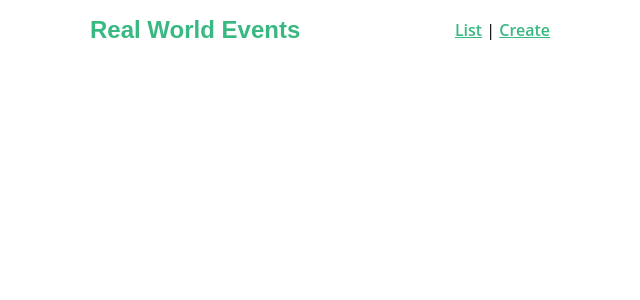
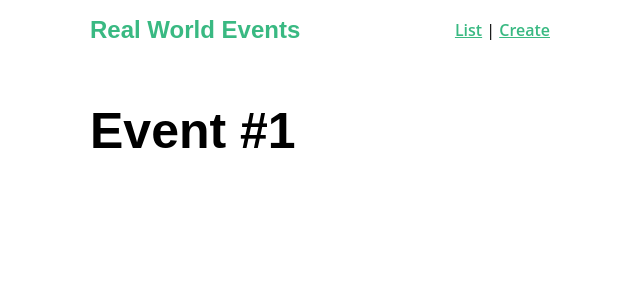
Before and after one commit to Esurnir/real-world-nuxt, a Nuxt app: page /event/1 in a window 1280 px wide. Shown: the top 300 px of the page, without its empty margins (320-960 px from the left). Built offline with nearby package versions, Linux system fonts and the light colour scheme.

Commit message:
adding event/id route to my vue application.

```diff
--- /dev/null
+++ b/pages/event/_id.vue
@@ -0,0 +1,27 @@
+<template>
+  <div>
+    <h1>Event #{{ id }}</h1>
+  </div>
+</template>
+<script lang="ts">
+import Vue from "vue";
+export default Vue.extend({
+  computed: {
+    id(): string {
+      return this.$route.params.id;
+    },
+  },
+  head() {
+    return {
+      title: "Event #" + this.id,
+      meta: [
+        {
+          hid: "description",
+          name: "description",
+          content: "You can create a new event in your neighbourhood",
+        },
+      ],
+    };
+  },
+});
+</script>
```
